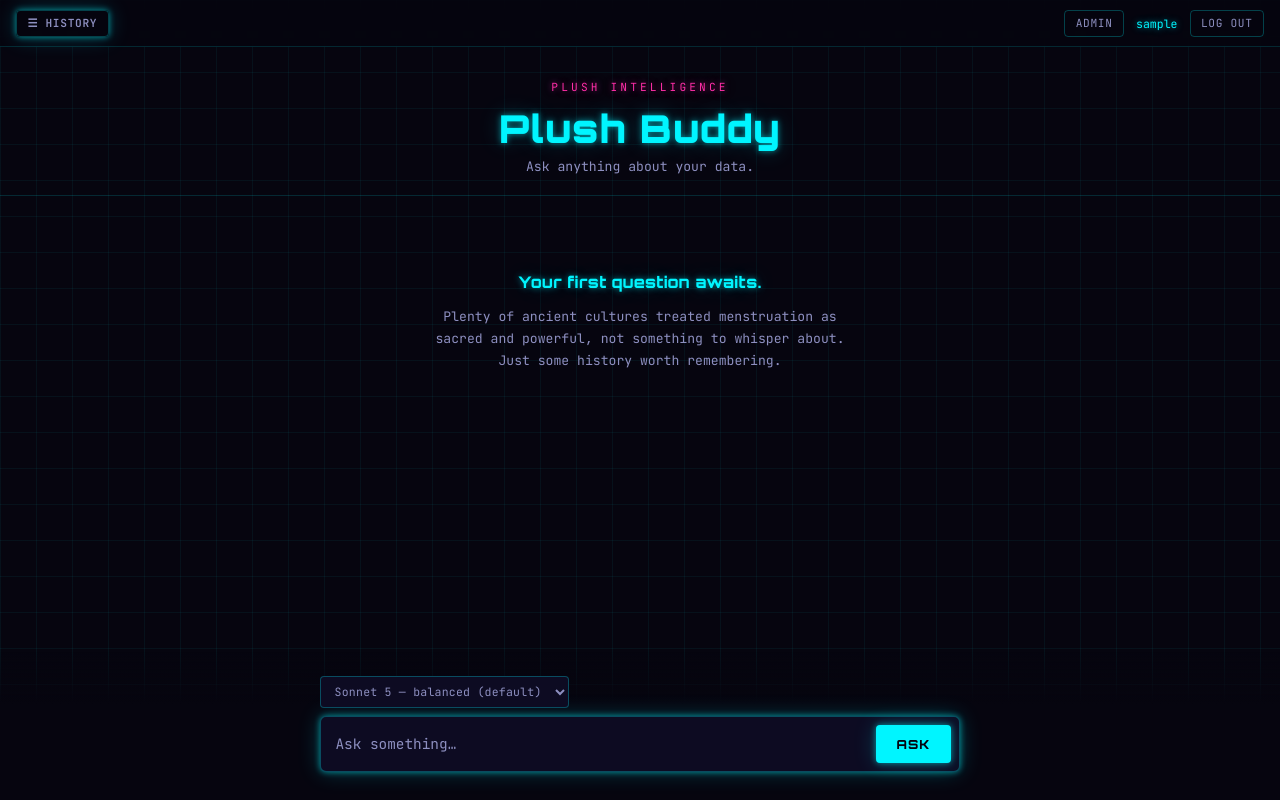
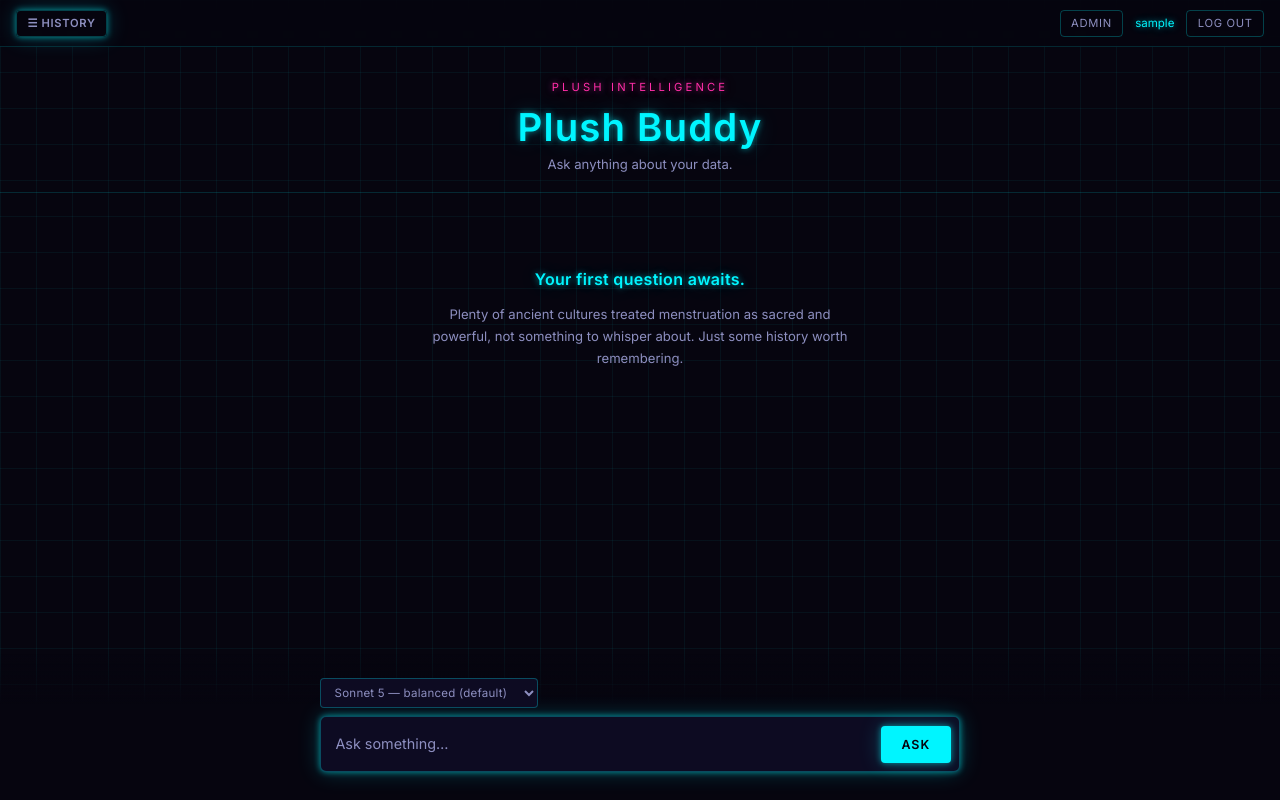
Before and after one commit to shivam-library-3115/ask-claude-app, a Flask app: page / in a window 1280 px wide. Run offline with Flask 3, Linux system fonts and the light colour scheme; the visitor is signed in with stand-in values (Sample User, id 1).

Commit message:
Update style.css

```diff
--- a/static/style.css
+++ b/static/style.css
@@ -9,9 +9,9 @@
   --magenta: #ff2ea8;
   --glow-cyan: 0 0 6px rgba(0, 245, 255, 0.55), 0 0 22px rgba(0, 245, 255, 0.22);
   --glow-magenta: 0 0 6px rgba(255, 46, 168, 0.6), 0 0 22px rgba(255, 46, 168, 0.26);
-  --font-display: 'Orbitron', 'Segoe UI', sans-serif;
-  --font-mono: 'JetBrains Mono', 'SFMono-Regular', Consolas, monospace;
-  --font-sans: 'Inter', -apple-system, BlinkMacSystemFont, sans-serif;
+  --font-display: 'Inter', -apple-system, BlinkMacSystemFont, 'Segoe UI', sans-serif;
+  --font-mono: 'Inter', -apple-system, BlinkMacSystemFont, 'Segoe UI', sans-serif;
+  --font-sans: 'Inter', -apple-system, BlinkMacSystemFont, 'Segoe UI', sans-serif;
 }
 
 * { box-sizing: border-box; }
@@ -246,6 +246,7 @@ table {
   width: 100%;
   font-family: var(--font-mono);
   font-size: 0.82rem;
+  font-variant-numeric: tabular-nums;
 }
 
 th, td {
@@ -293,7 +294,7 @@ tbody tr:hover {
   text-shadow: 0 0 6px rgba(255, 84, 112, 0.5);
 }
 
-form {
+#ask-form {
   position: fixed;
   bottom: 0;
   left: 0;
@@ -584,6 +585,7 @@ header { margin-top: 2.5rem; }
   border-collapse: collapse;
   font-family: var(--font-mono);
   font-size: 0.78rem;
+  font-variant-numeric: tabular-nums;
 }
 
 .admin-table th, .admin-table td {
```
